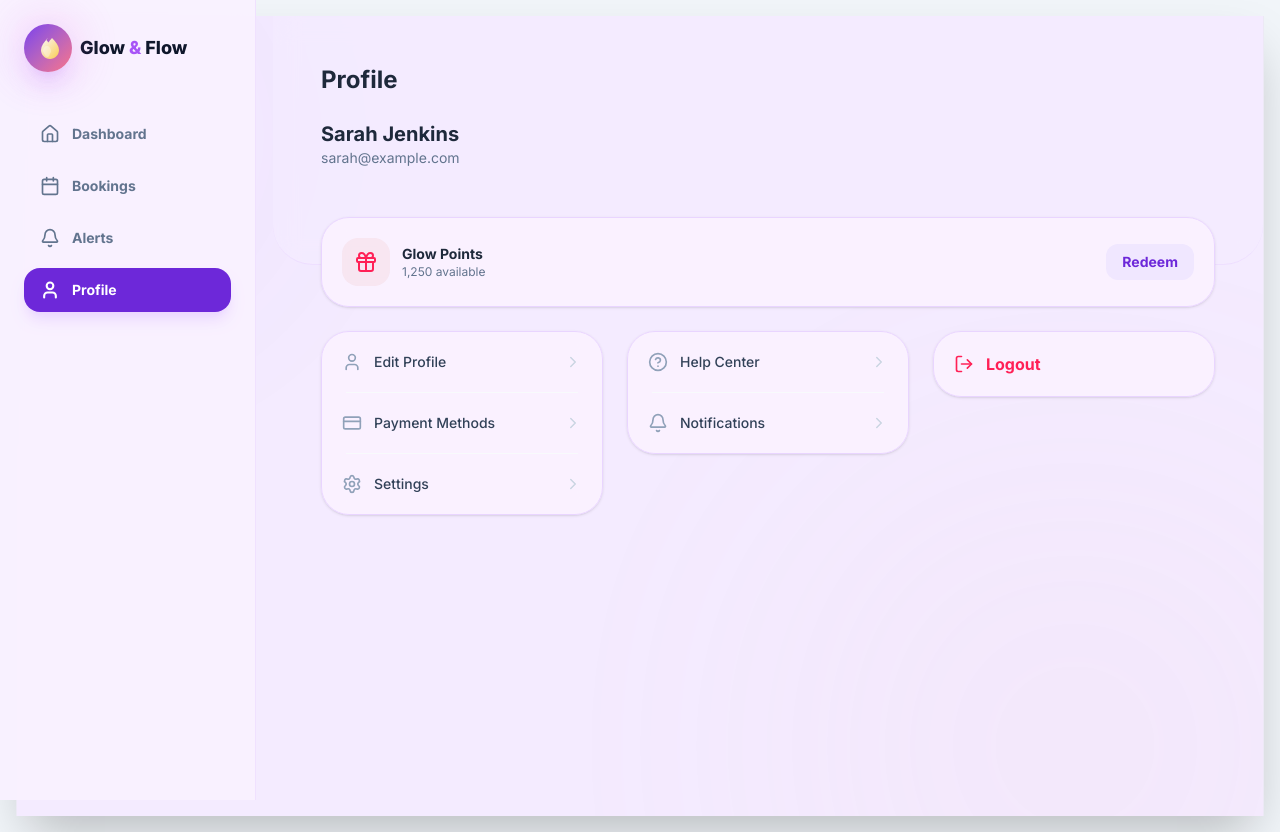
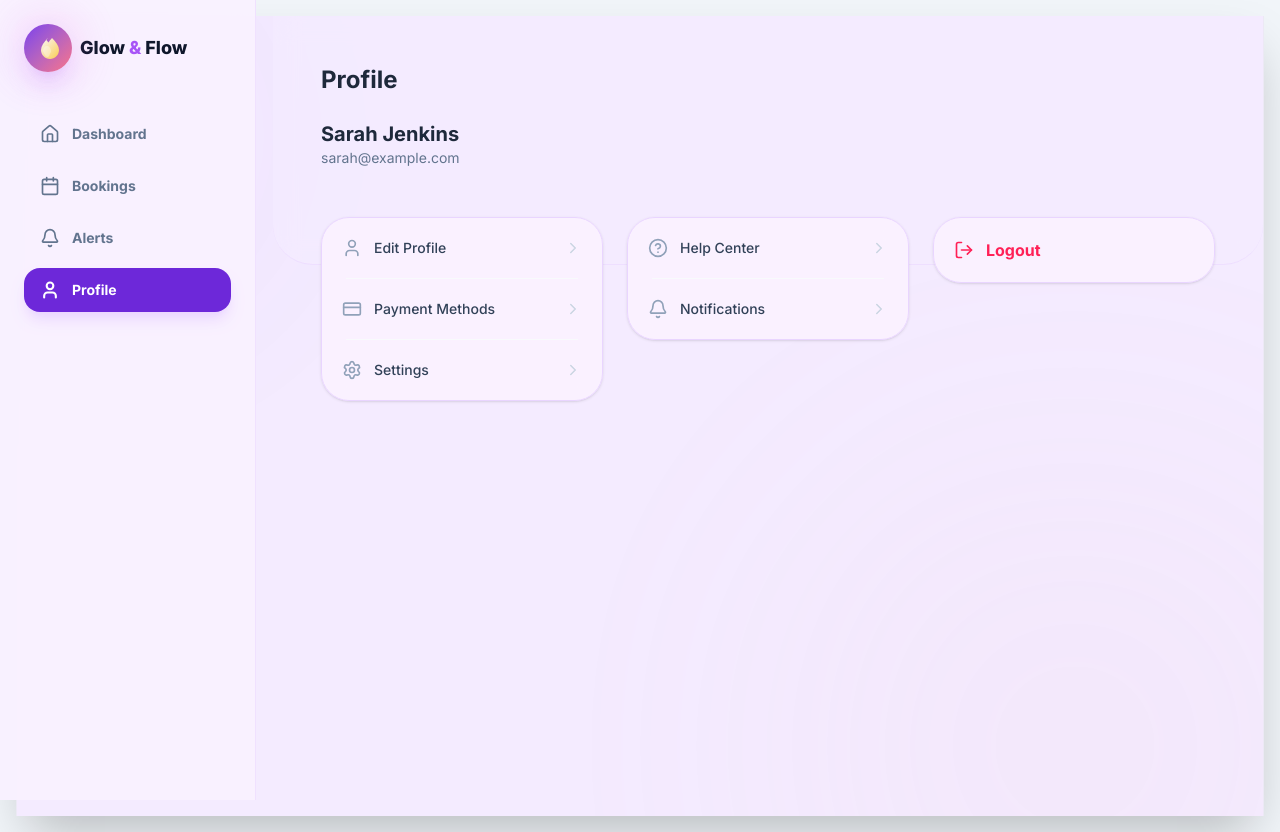
Before and after one commit to Shaik-Shoaib26/FUTURE_UIUX_02, a React (Vite) app: page /profile in a window 1280 px wide. Built offline with nearby package versions, Linux system fonts and the light colour scheme.

Commit message:
updated website

```diff
--- a/src/pages/Profile.tsx
+++ b/src/pages/Profile.tsx
@@ -19,20 +19,7 @@ export function Profile() {
       </div>
 
       <div className="px-6 md:px-12 -mt-12 relative z-10 space-y-4 pb-24 md:grid md:grid-cols-2 lg:grid-cols-3 md:space-y-0 md:gap-6 md:items-start">
-        <motion.div initial={{ y: 20, opacity: 0 }} animate={{ y: 0, opacity: 1 }} className="bg-[#FBF2FF]/90 backdrop-blur-md p-5 rounded-[28px] shadow-sm hover:shadow-md border border-[#E9D5FF] flex items-center justify-between md:col-span-full">
-          <div className="flex items-center space-x-3">
-             <div className="w-12 h-12 bg-rose-gold/20 rounded-2xl flex items-center justify-center text-rose-500">
-               <Gift size={24} />
-             </div>
-             <div>
-               <h3 className="font-bold text-slate-800 text-sm">Glow Points</h3>
-               <p className="text-xs text-slate-500">1,250 available</p>
-             </div>
-          </div>
-          <button className="text-primary text-sm font-bold bg-primary-50 px-4 py-2 rounded-xl">Redeem</button>
-        </motion.div>
-
-        <motion.div initial={{ y: 20, opacity: 0 }} animate={{ y: 0, opacity: 1 }} transition={{ delay: 0.1 }} className="bg-[#FBF2FF]/90 backdrop-blur-md rounded-[28px] shadow-sm hover:shadow-md border border-[#E9D5FF] overflow-hidden">
+<motion.div initial={{ y: 20, opacity: 0 }} animate={{ y: 0, opacity: 1 }} transition={{ delay: 0.1 }} className="bg-[#FBF2FF]/90 backdrop-blur-md rounded-[28px] shadow-sm hover:shadow-md border border-[#E9D5FF] overflow-hidden">
           <ProfileLink icon={User} title="Edit Profile" onClick={() => navigate('/profile/edit')} />
           <div className="h-px bg-slate-50 mx-6"></div>
           <ProfileLink icon={CreditCard} title="Payment Methods" onClick={() => navigate('/profile/payments')} />
```
